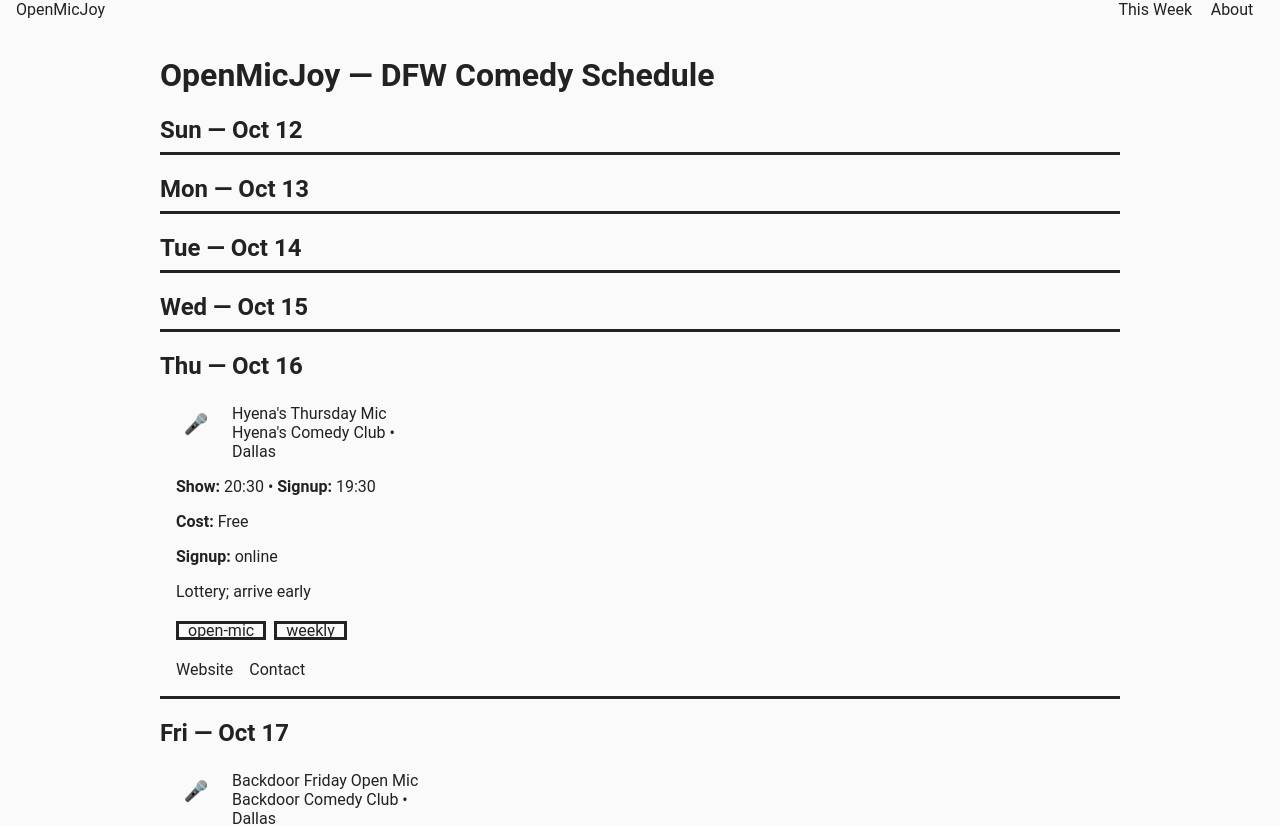
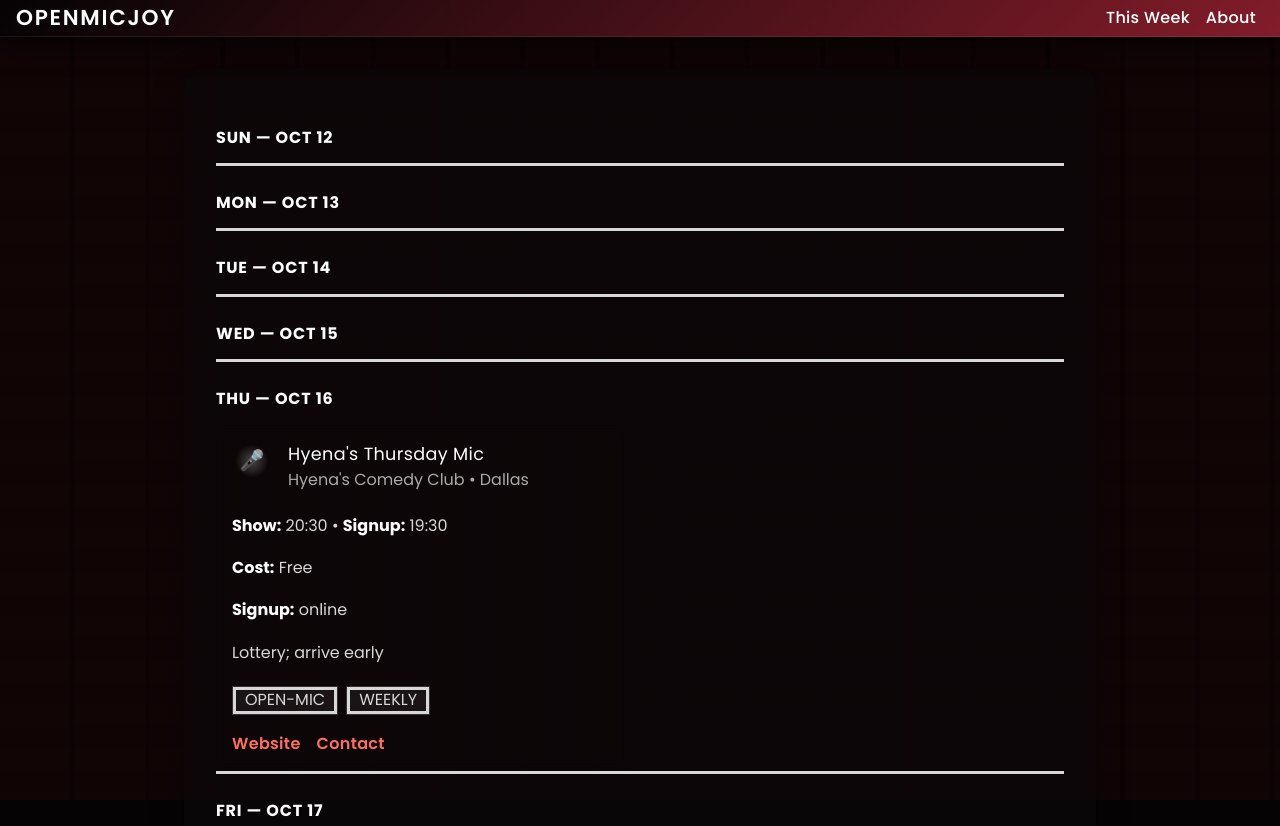
Before and after one commit to morphlogic/openmicjoyme, an Angular app: page / in a window 1280 px wide. Shown: the top 826 px of the page. Built offline with nearby package versions, Linux system fonts and the light colour scheme.

Commit message:
Theme updated for 'brick wall' effect

```diff
--- a/src/app/app.component.html
+++ b/src/app/app.component.html
@@ -7,7 +7,9 @@
 
 <main class="container">
   <h1 class="sr-only">OpenMicJoy — DFW Comedy Schedule</h1>
-  <router-outlet></router-outlet>
+  <div class="content-shell">
+    <router-outlet></router-outlet>
+  </div>
 </main>
 
 <footer class="footer">
--- a/src/app/app.component.scss
+++ b/src/app/app.component.scss
@@ -1,4 +1,53 @@
-.app-toolbar { position: sticky; top: 0; z-index: 10; }
-.spacer { flex: 1 1 auto; }
-.container { padding: 1rem; max-width: var(--container-max); margin: 0 auto; }
-.footer { text-align: center; opacity: 0.7; padding: 2rem 1rem; }
+.app-toolbar {
+  position: sticky;
+  top: 0;
+  z-index: 10;
+  border-bottom: 1px solid rgba(255, 255, 255, 0.08);
+}
+
+.brand {
+  font-weight: 600;
+  font-size: 1.35rem;
+  letter-spacing: 0.08em;
+  text-transform: uppercase;
+}
+
+.spacer {
+  flex: 1 1 auto;
+}
+
+.container {
+  padding: 2rem 1.5rem 3rem;
+  max-width: var(--container-max);
+  margin: 0 auto;
+}
+
+.content-shell {
+  background: rgba(10, 8, 9, 0.7);
+  border-radius: 18px;
+  padding: 2rem;
+  box-shadow: 0 10px 30px rgba(0, 0, 0, 0.45);
+}
+
+.content-shell > *:first-child {
+  margin-top: 0;
+}
+
+.footer {
+  text-align: center;
+  opacity: 0.8;
+  padding: 2.5rem 1rem;
+  font-size: 0.85rem;
+  color: var(--color-text-muted);
+}
+
+@media (max-width: 600px) {
+  .container {
+    padding: 1.5rem 1rem 2.5rem;
+  }
+
+  .content-shell {
+    padding: 1.4rem;
+    border-radius: 16px;
+  }
+}
--- a/src/app/features/about/about.component.scss
+++ b/src/app/features/about/about.component.scss
@@ -0,0 +1,18 @@
+article {
+  display: grid;
+  gap: 0.75rem;
+  color: var(--color-text);
+}
+
+h1 {
+  margin: 0;
+  font-size: 1.4rem;
+  color: var(--color-white);
+  letter-spacing: 0.06em;
+  text-transform: uppercase;
+}
+
+p {
+  color: var(--color-text-muted);
+  font-size: 0.95rem;
+}
--- a/src/app/features/events/event-card/event-card.component.scss
+++ b/src/app/features/events/event-card/event-card.component.scss
@@ -1 +1,33 @@
-.event-card { .avatar { font-size: 20px; display: grid; place-items: center; } }
+.event-card {
+  display: block;
+
+  .avatar {
+    font-size: 20px;
+    display: grid;
+    place-items: center;
+    background: radial-gradient(circle at center, rgba(255, 255, 255, 0.25) 0%, rgba(255, 255, 255, 0) 60%);
+  }
+
+  .mat-mdc-card-title {
+    font-size: 1.1rem;
+    letter-spacing: 0.02em;
+    color: var(--color-white);
+  }
+
+  .mat-mdc-card-subtitle {
+    color: var(--color-text-muted);
+  }
+
+  mat-card-content strong {
+    color: var(--color-white);
+  }
+
+  mat-chip-set {
+    margin-top: 0.75rem;
+  }
+
+  mat-card-actions a[mat-button] {
+    color: var(--color-accent);
+    font-weight: 600;
+  }
+}
--- a/src/app/features/events/events-list/events-list.component.scss
+++ b/src/app/features/events/events-list/events-list.component.scss
@@ -1,2 +1,17 @@
-.grid { display: grid; grid-template-columns: repeat(auto-fill, minmax(280px, 1fr)); gap: 16px; }
-h2 { margin: 1.25rem 0 0.5rem; }
+.grid {
+  display: grid;
+  grid-template-columns: repeat(auto-fill, minmax(280px, 1fr));
+  gap: 20px;
+}
+
+h2 {
+  margin: 1.5rem 0 0.75rem;
+  color: var(--color-white);
+  letter-spacing: 0.05em;
+  text-transform: uppercase;
+  font-size: 1rem;
+}
+
+p {
+  color: var(--color-text-muted);
+}
--- a/src/styles.scss
+++ b/src/styles.scss
@@ -1,4 +1,118 @@
-:root { --container-max: 960px; }
-html, body { height: 100%; }
-body { margin: 0; font-family: Roboto, 'Helvetica Neue', Arial, sans-serif; background: #fafafa; color: #222; }
-a { text-decoration: none; }
+@import url('https://fonts.googleapis.com/css2?family=Poppins:wght@300;400;500;600;700&display=swap');
+
+:root {
+  --container-max: 960px;
+  --color-backdrop: #050304;
+  --color-brick: #8c1f2d;
+  --color-brick-highlight: #bf3b3b;
+  --color-text: #d7d7d7;
+  --color-text-muted: #aaa;
+  --color-white: #ffffff;
+  --color-accent: #ff6f61;
+  --shadow-soft: 0 14px 42px rgba(0, 0, 0, 0.55);
+}
+
+*,
+*::before,
+*::after {
+  box-sizing: border-box;
+}
+
+html,
+body {
+  height: 100%;
+  background-color: var(--color-backdrop);
+}
+
+body {
+  margin: 0;
+  font-family: 'Poppins', 'DM Sans', 'Segoe UI', sans-serif;
+  color: var(--color-text);
+  line-height: 1.65;
+  background-image:
+    linear-gradient(
+      0deg,
+      rgba(0, 0, 0, 0.85),
+      rgba(0, 0, 0, 0.85)
+    ),
+    repeating-linear-gradient(
+      0deg,
+      rgba(140, 31, 45, 0.55) 0,
+      rgba(140, 31, 45, 0.55) 22px,
+      rgba(191, 59, 59, 0.35) 22px,
+      rgba(191, 59, 59, 0.35) 44px
+    ),
+    repeating-linear-gradient(
+      90deg,
+      rgba(140, 31, 45, 0.5) 0,
+      rgba(140, 31, 45, 0.5) 70px,
+      rgba(40, 0, 5, 0.6) 70px,
+      rgba(40, 0, 5, 0.6) 75px
+    );
+  background-size: cover, 100% 44px, 75px 100%;
+}
+
+a {
+  text-decoration: none;
+  color: var(--color-white);
+  transition: color 0.2s ease, opacity 0.2s ease;
+}
+
+a:hover,
+a:focus-visible {
+  opacity: 0.85;
+}
+
+.mat-toolbar.mat-primary {
+  background: linear-gradient(135deg, rgba(5, 3, 4, 0.95) 0%, rgba(140, 31, 45, 0.92) 100%);
+  color: var(--color-white);
+  box-shadow: 0 8px 28px rgba(0, 0, 0, 0.6);
+}
+
+.mat-mdc-button-base.mat-mdc-button {
+  --mdc-text-button-label-text-color: var(--color-white);
+  font-weight: 500;
+  letter-spacing: 0.02em;
+}
+
+.mat-mdc-card {
+  background: rgba(12, 9, 11, 0.92);
+  border: 1px solid rgba(255, 255, 255, 0.06);
+  border-radius: 16px;
+  box-shadow: var(--shadow-soft);
+  color: var(--color-text);
+  backdrop-filter: blur(6px);
+}
+
+.mat-mdc-card .mat-mdc-card-subtitle {
+  color: var(--color-text-muted);
+}
+
+.mat-mdc-chip-set .mdc-evolution-chip__text-label {
+  letter-spacing: 0.04em;
+  text-transform: uppercase;
+  font-size: 0.7rem;
+}
+
+.mat-mdc-standard-chip {
+  --mdc-chip-elevated-container-color: rgba(255, 255, 255, 0.06);
+  --mdc-chip-label-text-color: var(--color-text);
+  border: 1px solid rgba(255, 255, 255, 0.12);
+}
+
+.mat-divider {
+  border-color: rgba(255, 255, 255, 0.08);
+  margin: 2rem 0;
+}
+
+.sr-only {
+  position: absolute;
+  width: 1px;
+  height: 1px;
+  padding: 0;
+  margin: -1px;
+  overflow: hidden;
+  clip: rect(0, 0, 0, 0);
+  white-space: nowrap;
+  border: 0;
+}
```
